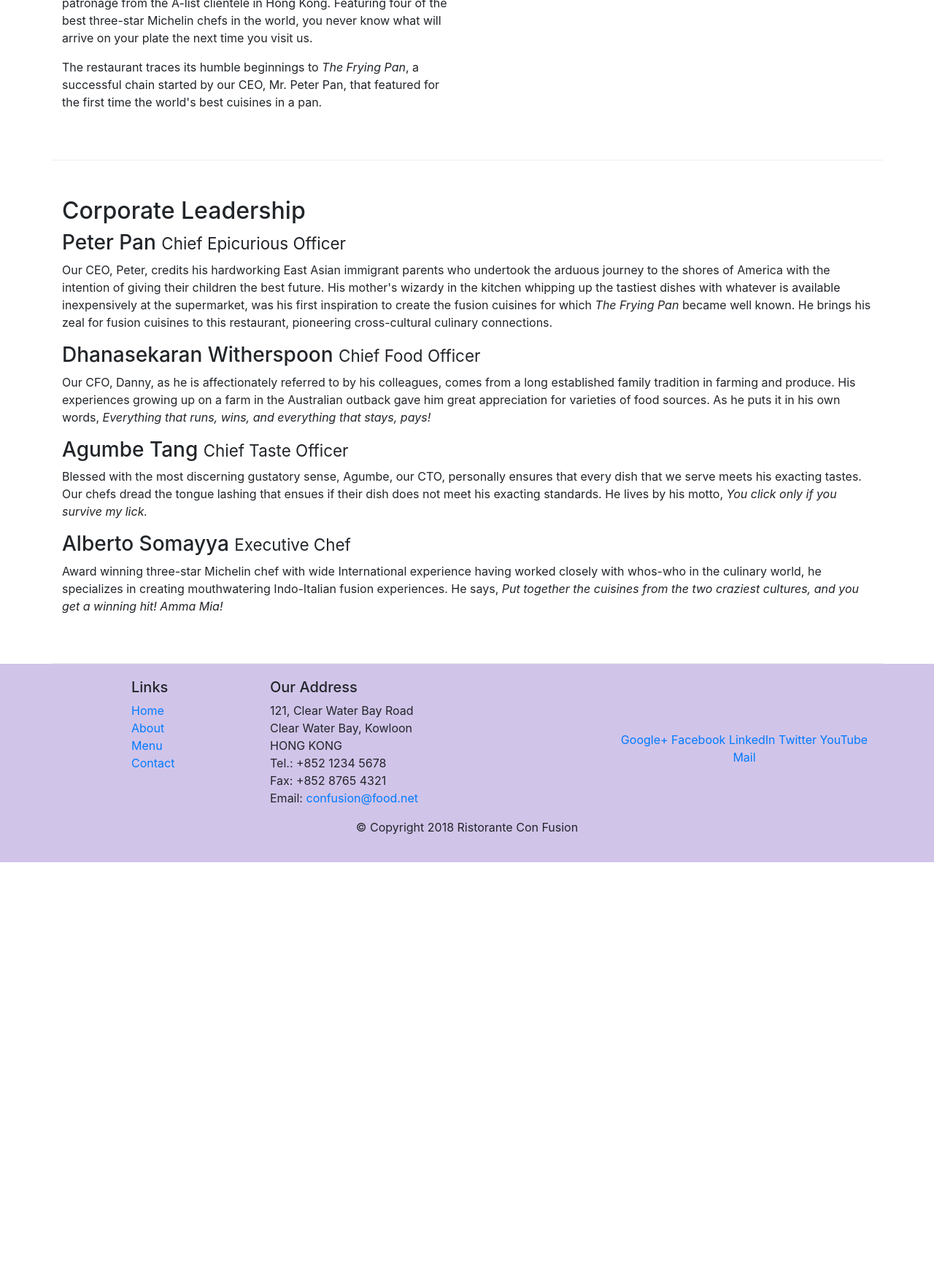
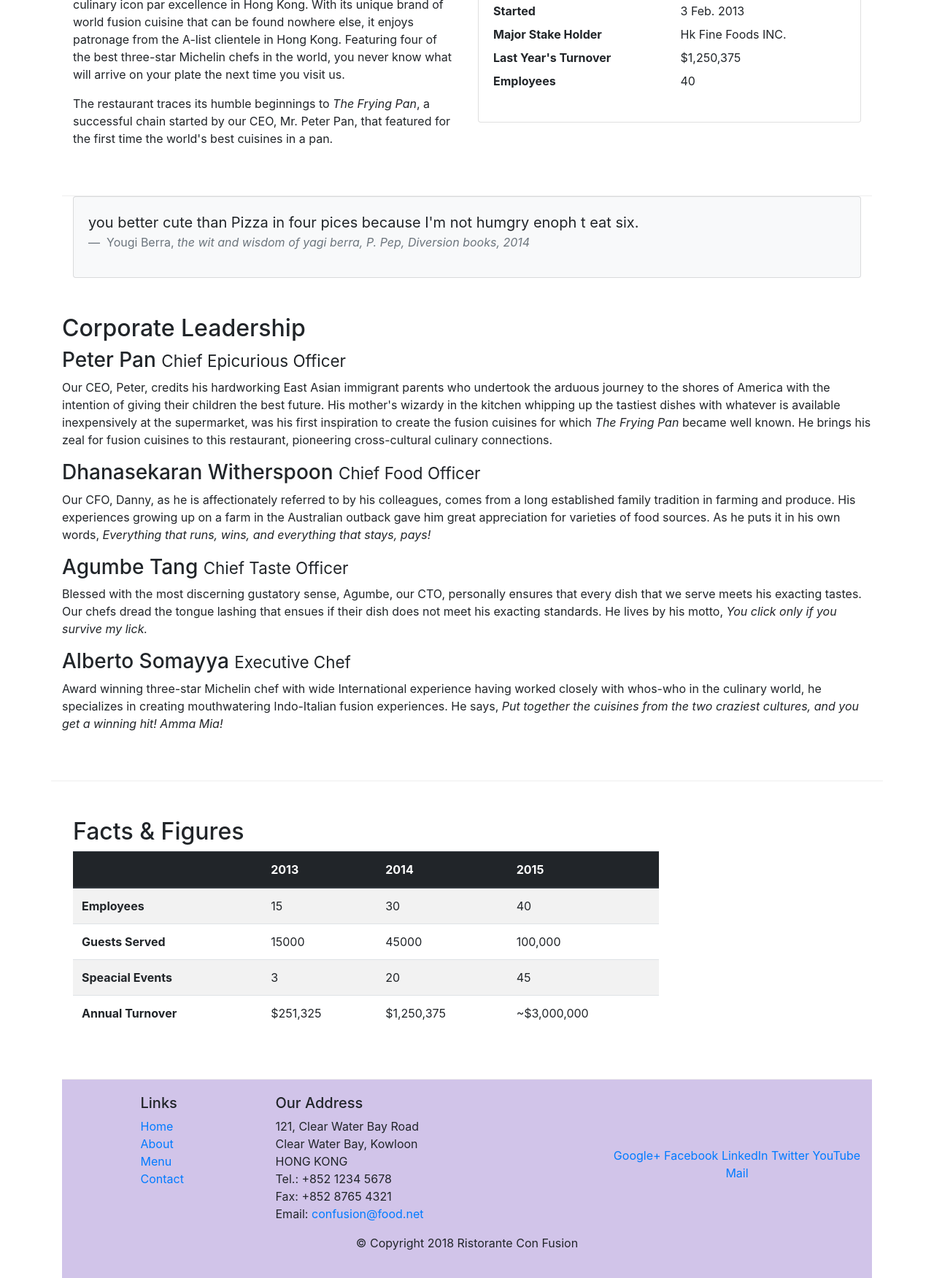
Before and after one commit to mhdzam/bootstrap_project, a website: page aboutus.html in a window 1280 px wide. Shown: the part 568-2320 px from the top of the page at 73% size. Before the commit the page ends 1750 px from the top, so only its background shows below. Drawn offline with nearby package versions, Linux system fonts and the light colour scheme.

Commit message:
tables and cards

```diff
--- a/aboutus.html
+++ b/aboutus.html
@@ -18,7 +18,7 @@
 </head>
 
 <body>
-    <nav class="navbar navbar-dark bg-primary navbar-expand-sm fixed-top">
+    <nav class="navbar navbar-dark navbar-expand-sm fixed-top">
         <div class="container">
             <button class="navbar-toggler" type="button" data-toggle="collapse" data-target="#Navbar">
                 <span class="navbar-toggler-icon"></span>
@@ -64,14 +64,55 @@
             </div>
         </div>
 
-        <div class="row">
-            <div class="row-content">
-            <div class="col-12 col-sm-6">
+        <div>
+            <div class="row row-content">
+            <div class="col-sm-6">
                 <h2>Our History</h2>
                 <p>Started in 2010, Ristorante con Fusion quickly established itself as a culinary icon par excellence in Hong Kong. With its unique brand of world fusion cuisine that can be found nowhere else, it enjoys patronage from the A-list clientele in Hong Kong.  Featuring four of the best three-star Michelin chefs in the world, you never know what will arrive on your plate the next time you visit us.</p>
                 <p>The restaurant traces its humble beginnings to <em>The Frying Pan</em>, a successful chain started by our CEO, Mr. Peter Pan, that featured for the first time the world's best cuisines in a pan.</p>
             </div>
             <div class="col-sm">
+                <div class="card">
+                    <h3 class="card-header bg-primary text-white">
+                        Facts At a Glance
+                    </h3>
+                    <div class="card-body">
+                        <dl class="row">
+                            <dt class="col-6">
+                                Started
+                            </dt>
+                            <dd class="col-6">3 Feb. 2013</dd>
+
+                            <dt class="col-6">
+                                Major Stake Holder
+                            </dt>
+                            <dd class="col-6">Hk Fine Foods INC.</dd>
+
+                            <dt class="col-6">
+                                Last Year's Turnover
+                            </dt>
+                            <dd class="col-6">$1,250,375</dd>
+
+                            <dt class="col-6">
+                                Employees
+                            </dt>
+                            <dd class="col-6">40</dd>
+                        </dl>
+                    </div>
+                </div>
+            </div>
+        </div>
+        <div class="col-12">
+            <div class="card card-body bg-light">
+                <blockquote class="blockquote">
+                    <p class="mb-0">
+                        you better cute than Pizza in four pices because I'm not humgry enoph t eat six.
+                    </p>
+                    <footer class="blockquote-footer">
+                        Yougi Berra,
+                        <cite title="Source Title">the wit and wisdom of yagi berra, P. Pep, Diversion books, 2014</cite>
+                    </footer>
+                </blockquote>
             </div>
         </div>
         </div>
@@ -97,8 +138,51 @@
         </div>
     </div>
        </div>
+       <div class="row row-content">
+       <div class="col-12 col-sm-9">
+           <h2>Facts &amp; Figures</h2>
+       <div class="table-responsive">
+           <table class="table table-striped">
+               <thead class="thead-dark">
+                   <tr>
+                       <th>&nbsp;</th>
+                       <th>2013</th>
+                       <th>2014</th>
+                       <th>2015</th>
+                   </tr>
+               </thead>
+               <tbody>
+                   <tr>
+                       <th>Employees</th>
+                       <td>15</td>
+                       <td>30</td>
+                       <td>40</td>
+                   </tr>
+                   <tr>
+                       <th>Guests Served</th>
+                       <td>15000</th>
+                       <td>45000</td>
+                       <td>100,000</td>
+                   </tr>
+                   <tr>
+                   <th>Speacial Events</th>
+                   <td>3</td>
+                   <td>20</td>
+                   <td>45</td>
+                </tr>
+                <th>Annual Turnover</th>
+                <td>$251,325</td>
+                <td>$1,250,375</td>
+                <td>~$3,000,000</td>
+               </tbody>
+           </table>
+       </div>
+       </div>
+       <div class="col-12 col-sm-3">
 
+       </div>
     </div>
+
 
     <footer class="footer">
         <div class="container">
--- a/css/styles.css
+++ b/css/styles.css
@@ -28,3 +28,13 @@
     margin: 0px;
     color: #0f0f0f;
 }
+
+body{
+padding: 50px 0px 0px 0px;
+z-index: 0;
+}
+
+.navbar-dark
+{
+    background-color:#9575CD;
+}
```
Also changed, not shown: contactus.html (+2 -1 lines), index.html (+1 -1 lines).
